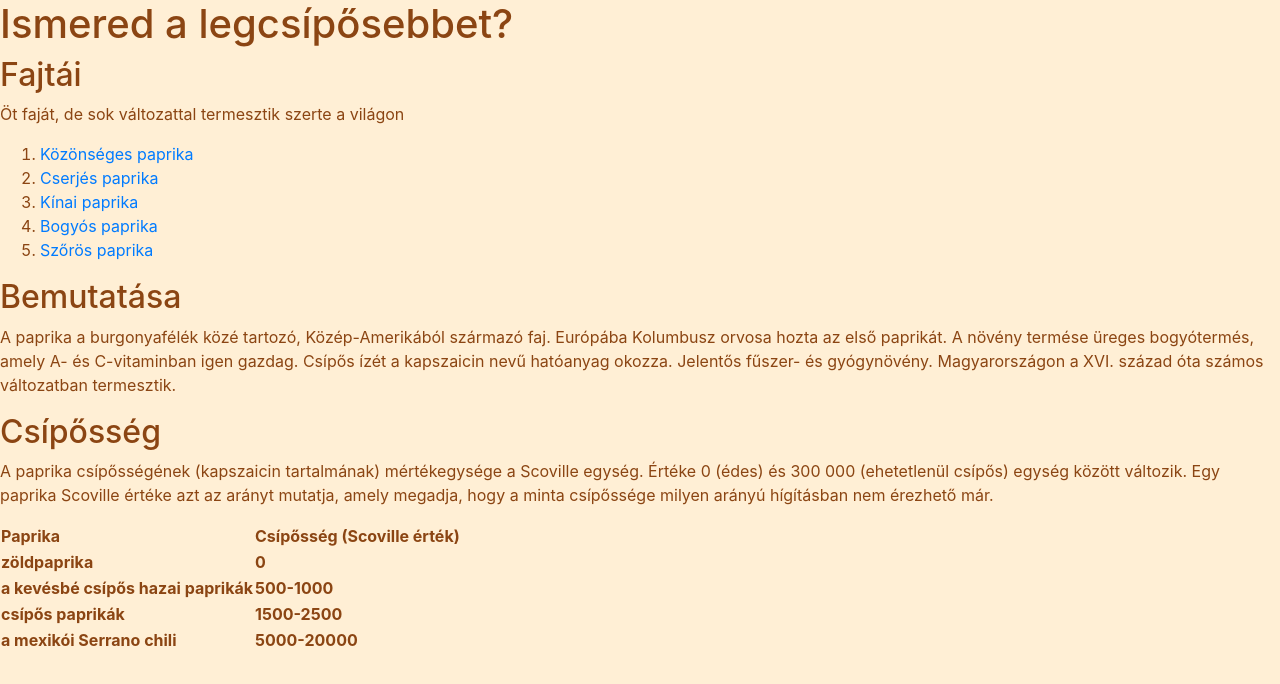
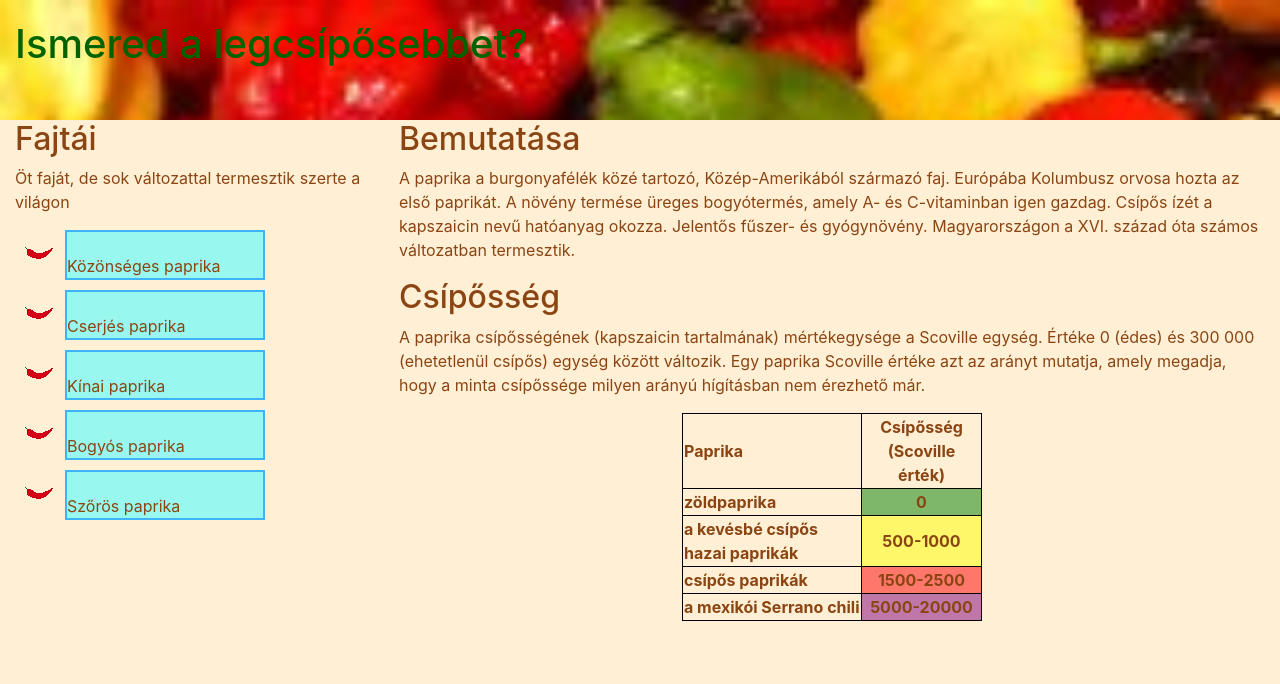
Before and after one commit to csokaandras/paprika, a plain HTML site: page index.html in a window 1280 px wide. Drawn offline with Linux system fonts and the light colour scheme.

Commit message:
Paprika.html és css rendezés

```diff
--- a/index.html
+++ b/index.html
@@ -9,27 +9,27 @@
     <title>Paprika</title>
 </head>
 <body>
-    <div id="fejlec">
+    <div id="fejlec" class="container-fluid">
         <h1>Ismered a legcsípősebbet?</h1>
     </div>
 
 
 
-    <div id="menu">
+    <div id="menu" class="container-fluid">
         <h2>Fajtái</h2>
         <p>
           Öt faját, de sok változattal termesztik szerte a világon
         </p>
         <ol>
             <li><a href="sok.png">Közönséges paprika</a></li>
-            <li><a href="">Cserjés paprika</a></li>
-            <li><a href="">Kínai paprika</a></li>
-            <li><a href="">Bogyós paprika</a></li>
-            <li><a href="">Szőrös paprika</a></li>
+            <li><a href="https://hu.wikipedia.org/wiki/Kezd%C5%91lap" target="_blank">Cserjés paprika</a></li>
+            <li><a href="https://hu.wikipedia.org/wiki/Kezd%C5%91lap" target="_blank">Kínai paprika</a></li>
+            <li><a href="https://hu.wikipedia.org/wiki/Kezd%C5%91lap" target="_blank">Bogyós paprika</a></li>
+            <li><a href="https://hu.wikipedia.org/wiki/Kezd%C5%91lap" target="_blank">Szőrös paprika</a></li>
         </ol>
     </div>
 
-    <div id="fokeret">
+    <div id="fokeret" class="container-fluid">
         <h2>Bemutatása</h2>
         <p>
             A paprika a burgonyafélék közé tartozó, Közép-Amerikából származó faj. Európába Kolumbusz orvosa hozta az első paprikát. A növény termése üreges bogyótermés, amely A- és C-vitaminban igen gazdag. Csípős ízét a kapszaicin nevű hatóanyag okozza. Jelentős fűszer- és gyógynövény. Magyarországon a XVI. század óta számos változatban termesztik.
@@ -41,24 +41,24 @@
 
         <table>
             <tr>
-                <th>Paprika</th>
-                <th>Csípősség (Scoville érték)</th>
+                <th >Paprika</th>
+                <th  class="jobb">Csípősség (Scoville érték)</th>
             </tr>
             <tr>
                 <th>zöldpaprika</th>
-                <th>0</th>
+                <th id="zold" class="jobb">0</th>
             </tr>
             <tr>
                 <th>a kevésbé csípős hazai paprikák</th>
-                <th>500-1000</th>
+                <th id="sarga" class="jobb">500-1000</th>
             </tr>
             <tr>
                 <th>csípős paprikák</th>
-                <th>1500-2500</th>
+                <th id="piros" class="jobb">1500-2500</th>
             </tr>
             <tr>
                 <th>a mexikói Serrano chili</th>
-                <th>5000-20000</th>
+                <th id="lila" class="jobb">5000-20000</th>
             </tr>
         </table>
     </div>
--- a/paprika.css
+++ b/paprika.css
@@ -2,3 +2,66 @@ body{
     background-color: #FFEFD5 ;
     color: #8b4513;
 }
+
+a, a:hover{
+    color: #8b4513;
+}
+
+table{
+    margin-left: auto;
+    margin-right: auto;
+    width: 300px;
+    text-align: left;
+}
+
+th{
+    border: 1px black solid;
+}
+
+.jobb{
+    width: 120px;
+    text-align: center;
+}
+
+#fokeret{
+    float: right;
+    max-width: 70%;
+}
+
+#menu{
+    float: left;
+    max-width: 30%;
+}
+
+#fejlec{
+    background-image: url(szines.png);
+    height: 120px;
+    background-repeat: no-repeat;
+    background-size: 100%;
+}
+
+h1{
+    padding-top: 20px;
+    color: rgb(0, 99, 0);
+}
+
+#zold{
+    background-color: rgba(0, 128, 0, 0.5);
+}
+#sarga{
+    background-color: rgba(255, 255, 0, 0.5);
+}
+#piros{
+    background-color: hsla(0, 100%, 50%, 0.5);
+}
+#lila{
+    background-color: rgba(128, 0, 128, 0.5);
+}
+
+li{
+    list-style: url(chili-pepper-icon.gif);
+    border: rgba(0, 132, 255, 0.589) 2px solid;
+    width: 200px;
+    margin: 10px;
+    background-color: rgba(88, 255, 255, 0.616);
+}
```
